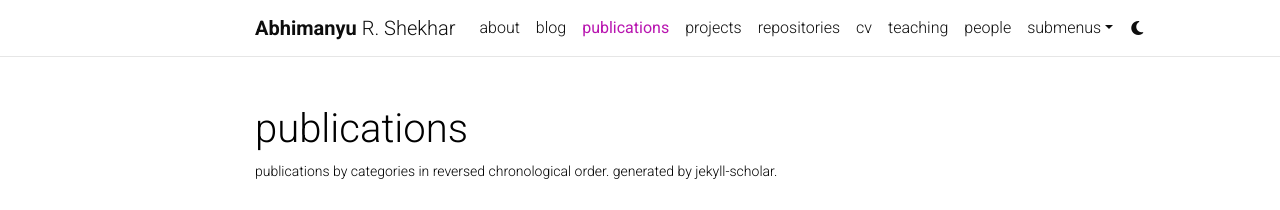
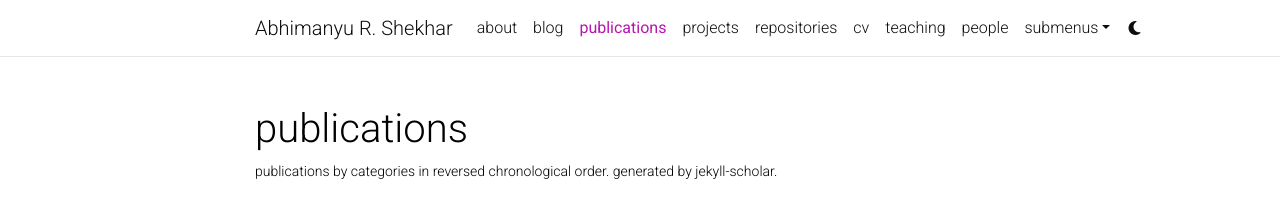
Before and after one commit to abhimanyu-shekhar/abhimanyu-shekhar.github.io, a Jekyll site: the page built from _pages/publications.md, in a window 1280 px wide. Shown: the top 210 px of the page. Built offline with Jekyll 4.4.1, drawn with Linux system fonts in a browser that asks for light colours; comment, search, counter and statistics services are not loaded; a style sheet for code colours, icons or effects is not loaded; part of the change alters nothing that is shown; grey boxes are pictures that could not be loaded.

```diff
--- a/_config.yml
+++ b/_config.yml
@@ -2,7 +2,7 @@
 # Site settings
 # -----------------------------------------------------------------------------
 
-title: blank # the website title (if blank, full name will be used instead)
+title: Abhimanyu R. Shekhar # the website title (if blank, full name will be used instead)
 first_name: Abhimanyu
 middle_name: R.
 last_name: Shekhar
```
